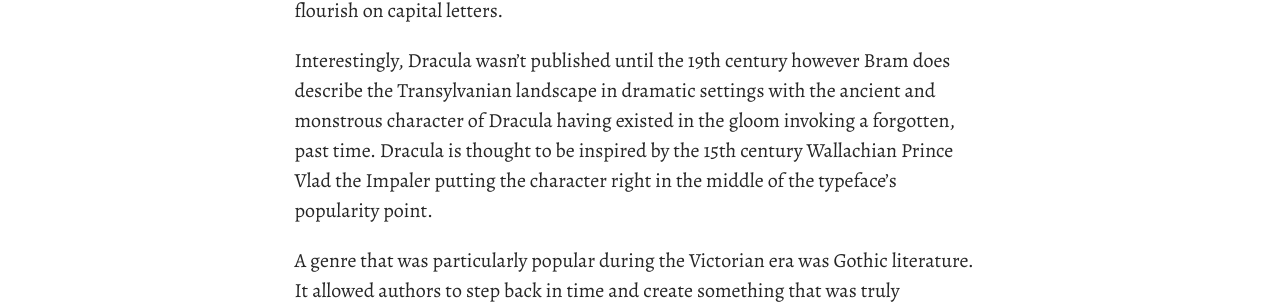
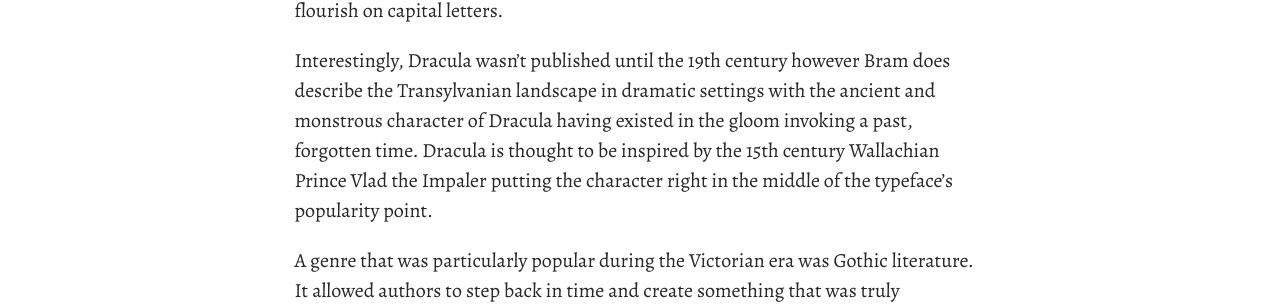
Before and after one commit to jemcox/brookesbooks, a Jekyll site: the page built from _posts/2020-10-03-gothic-literature-and-the-old-english-font.md, in a window 1280 px wide. Shown: the part 908-1212 px from the top of the page. Built offline with Jekyll 4.4.1, drawn with Linux system fonts in a browser that asks for light colours; some web fonts are replaced.

```diff
--- a/_posts/2020-10-03-gothic-literature-and-the-old-english-font.md
+++ b/_posts/2020-10-03-gothic-literature-and-the-old-english-font.md
@@ -11,7 +11,7 @@ Out of all of the elements of the term *gothic* - think haunted mansions, candle
 
 **Old English** was commonly used throughout England, France, Germany, Italy and the Netherlands between the 12th and 17th centuries. With a medieval influence, the typeface is characterised by its use of heavy and dramatic strokes with a particular flourish on capital letters.
 
-Interestingly, Dracula wasn't published until the 19th century however Bram does describe the Transylvanian landscape in dramatic settings with the ancient and monstrous character of Dracula having existed in the gloom invoking a forgotten, past time. Dracula is thought to be inspired by the 15th century Wallachian Prince Vlad the Impaler putting the character right in the middle of the typeface's popularity point.
+Interestingly, Dracula wasn't published until the 19th century however Bram does describe the Transylvanian landscape in dramatic settings with the ancient and monstrous character of Dracula having existed in the gloom invoking a past, forgotten time. Dracula is thought to be inspired by the 15th century Wallachian Prince Vlad the Impaler putting the character right in the middle of the typeface's popularity point.
 
 A genre that was particularly popular during the Victorian era was Gothic literature. It allowed authors to step back in time and create something that was truly atmospheric and captured a different time and place. The caligraphy-like element to Old English fonts allows for
 
```
